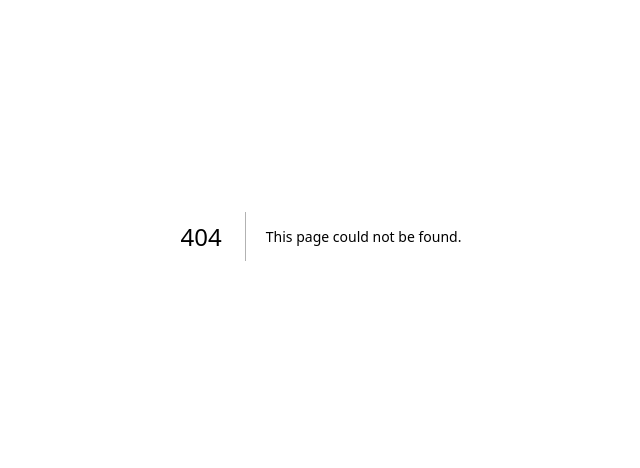
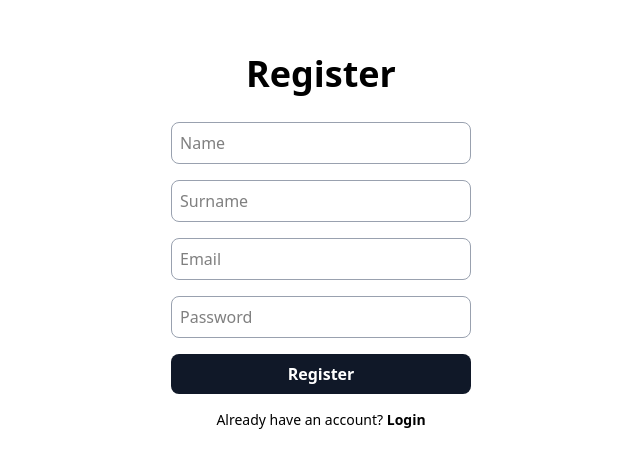
Before and after one commit to steven-dev1/events-manager, a Next.js app: page /register in a window 1280 px wide. Before the commit this address had no page. Shown: the part 164-632 px from the top of the page, without its empty margins (319-959 px from the left). Built offline with nearby package versions, Linux system fonts and the light colour scheme.

Commit message:
login & register screens

```diff
--- /dev/null
+++ b/src/app/login/page.tsx
@@ -0,0 +1,34 @@
+import Link from "next/link";
+
+export default function Login() {
+  const styleInput =
+    "border outline-none border-gray-400 rounded-lg p-2 text-left w-full";
+  return (
+    <div className="flex gap-2 flex-col items-center justify-center h-screen">
+      <div className="flex flex-col items-center w-[300px] gap-4">
+        <h1 className="text-4xl font-bold my-3">Login</h1>
+        <div className="flex flex-col gap-4 w-full items-center justify-center">
+          <input className={styleInput} type="text" placeholder="Email" required/>
+          <input
+            className={styleInput}
+            type="password"
+            placeholder="Password"
+            required
+          />
+          <button className="bg-gray-900 w-full cursor-pointer transition-all duration-150 hover:bg-gray-700 text-white font-bold py-2 px-4 rounded-lg">
+            Login
+          </button>
+          <p className="text-sm">
+            Don&apos;t have an account?{" "}
+            <Link
+              className="hover:underline cursor-pointer font-bold"
+              href={"/register"}
+            >
+              Sign Up
+            </Link>
+          </p>
+        </div>
+      </div>
+    </div>
+  );
+}
--- /dev/null
+++ b/src/app/register/page.tsx
@@ -0,0 +1,51 @@
+import Link from "next/link";
+
+export default function Register() {
+  const styleInput =
+    "border outline-none border-gray-400 rounded-lg p-2 text-left w-full";
+  return (
+    <div className="flex gap-2 flex-col items-center justify-center h-screen">
+      <div className="flex flex-col items-center w-[300px] gap-4">
+        <h1 className="text-4xl font-bold my-3">Register</h1>
+        <div className="flex flex-col gap-4 w-full items-center justify-center">
+          <input
+            className={styleInput}
+            type="text"
+            placeholder="Name"
+            required
+          />
+          <input
+            className={styleInput}
+            type="text"
+            placeholder="Surname"
+            required
+          />
+          <input
+            className={styleInput}
+            type="text"
+            placeholder="Email"
+            required
+          />
+          <input
+            className={styleInput}
+            type="password"
+            placeholder="Password"
+            required
+          />
+          <button className="bg-gray-900 w-full cursor-pointer transition-all duration-150 hover:bg-gray-700 text-white font-bold py-2 px-4 rounded-lg">
+            Register
+          </button>
+          <p className="text-sm">
+            Already have an account?{" "}
+            <Link
+              className="hover:underline cursor-pointer font-bold"
+              href={"/login"}
+            >
+              Login
+            </Link>
+          </p>
+        </div>
+      </div>
+    </div>
+  );
+}
```
